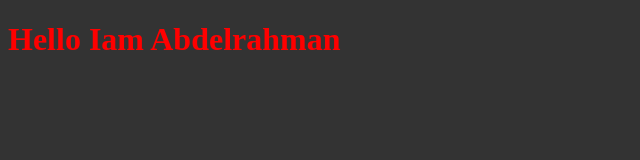
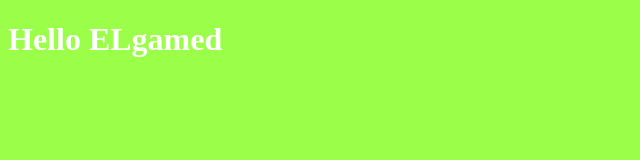
Before and after one commit to AbdoHamadto/myProject, a plain HTML site: page index.html in a window 1280 px wide. Shown: the whole page, without its empty margins (0-640 px from the left). Drawn offline with Linux system fonts and the light colour scheme.

Commit message:
change Elgamed

```diff
--- a/index.html
+++ b/index.html
@@ -8,7 +8,7 @@
     <title>Document</title>
 </head>
 <body>
-    <h1>Hello Iam Abdelrahman</h1>
+    <h1>Hello ELgamed</h1>
     <script src="app.js"></script>
 </body>
 </html>
--- a/style.css
+++ b/style.css
@@ -1,6 +1,6 @@
 h1 {
-    color: red
+    color: white
 }
 body {
-    background-color: #333;
+    background-color: #9bff4a;
 }
```
